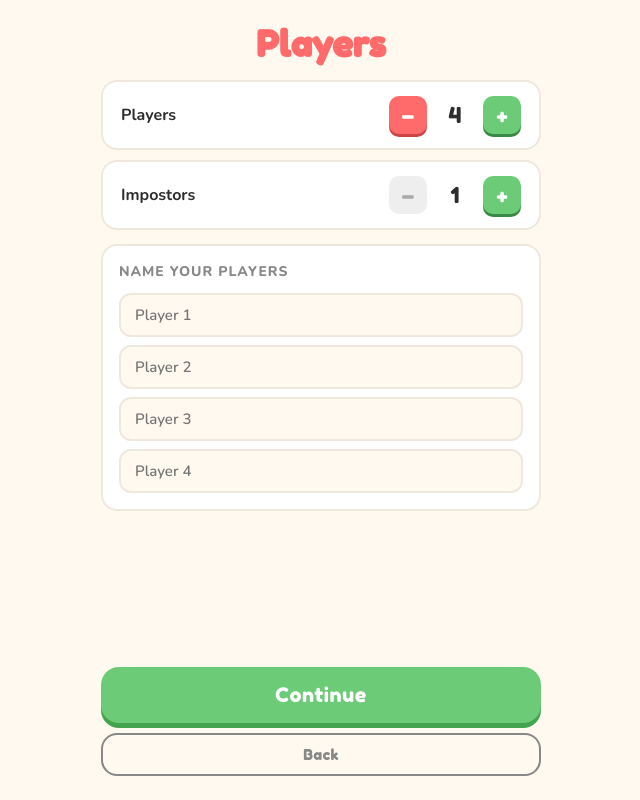
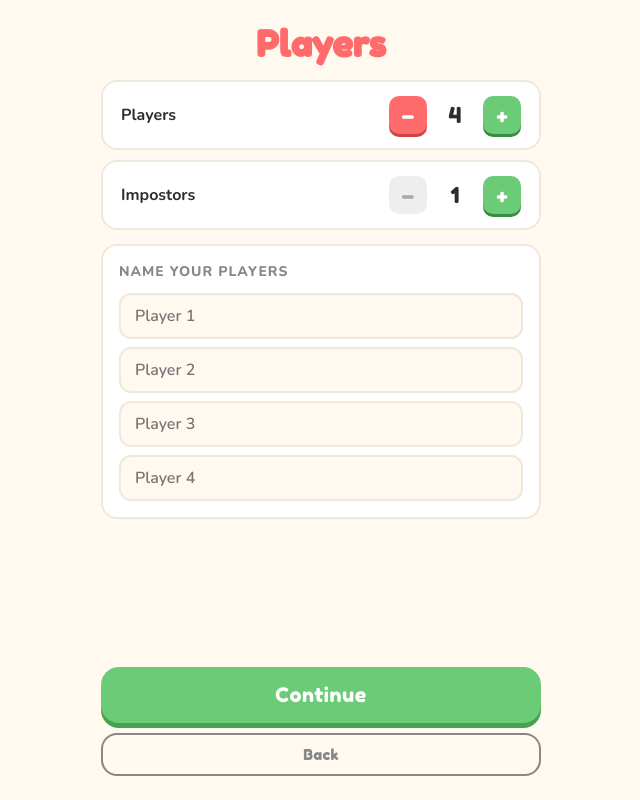
Before and after one commit to bommelin/impostor-game, a React (Vite) app: page / in a window 1280 px wide. Both pictures are taken after a click on the button "New Game". Shown: the whole page, without its empty margins (319-959 px from the left). Built offline with nearby package versions, Linux system fonts and the light colour scheme; the HTML template or start-up script is replaced by a standard one.

Commit message:
Fix iOS zooming in on text

```diff
--- a/src/App.jsx
+++ b/src/App.jsx
@@ -548,7 +548,7 @@ function PlayersScreen({ initial, onContinue, onBack }) {
               onChange={e => setNames(prev => prev.map((v, j) => j === i ? e.target.value : v))}
               placeholder={`Player ${i + 1}`}
               style={{
-                padding: "10px 14px", borderRadius: 12, fontSize: 15, fontWeight: 600,
+                padding: "10px 14px", borderRadius: 12, fontSize: 16, fontWeight: 600,
                 border: `2px solid ${PALETTE.border}`, outline: "none",
                 background: PALETTE.bg, color: PALETTE.text,
               }}
--- a/src/screens/CustomWordBanks.jsx
+++ b/src/screens/CustomWordBanks.jsx
@@ -258,7 +258,7 @@ export default function CustomWordBanksScreen({
                 padding: "10px 12px",
                 borderRadius: 10,
                 border: `2px solid ${PALETTE.border}`,
-                fontSize: 15,
+                fontSize: 16,
                 fontWeight: 700,
                 background: "#FFF",
                 color: PALETTE.text,
@@ -275,7 +275,7 @@ export default function CustomWordBanksScreen({
                 padding: "10px 12px",
                 borderRadius: 10,
                 border: `2px solid ${PALETTE.border}`,
-                fontSize: 14,
+                fontSize: 16,
                 fontWeight: 600,
                 background: "#FFF",
                 color: PALETTE.text,
```
